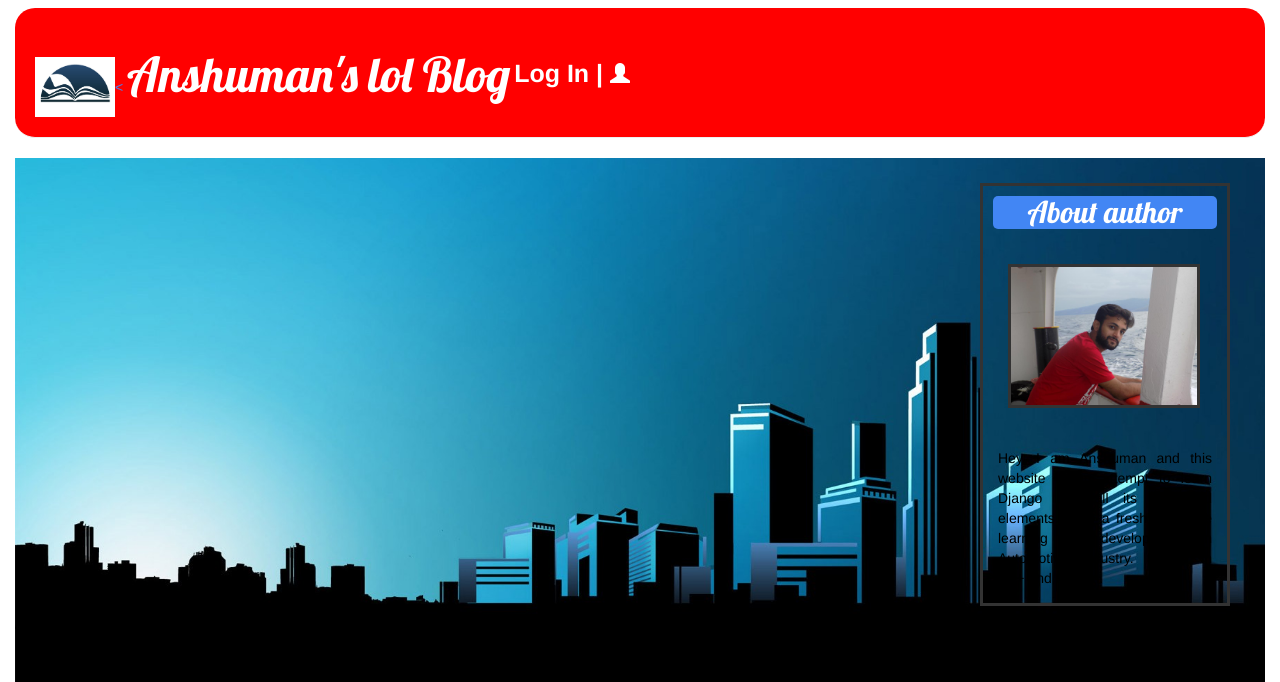
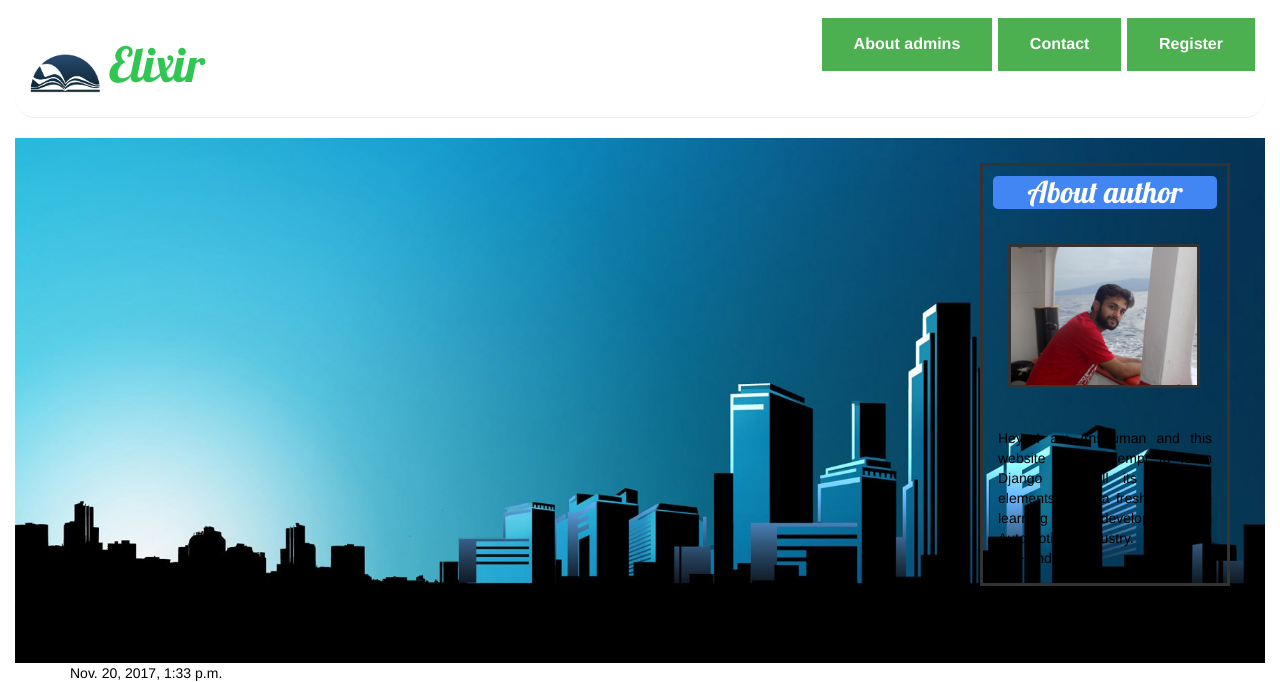
Before and after one commit to tiwansh/myDjango, a Django app: page /post/8/ in a window 1280 px wide. Shown: the top 682 px of the page. Run offline with Django 3.2, Linux system fonts and the light colour scheme; data comes from the database, SQL or seed files in the repository; some libraries are stand-ins or nearby versions.

Commit message:
Improved color scheme and added buttons

```diff
--- a/blog/static/css/blog.css
+++ b/blog/static/css/blog.css
@@ -14,10 +14,10 @@
 
 .page-header{
 	color: #4286f4;
-	background-color: red;
+	background-color: white;
     margin-top: 8px;
     margin-right: 10px;
-    padding: 20px 20px 20px 20px;
+    padding: 10px 10px 10px 10px;
     border-radius:20px;
     top: 0px;
     left:20px;
@@ -30,7 +30,7 @@
 }
 
 .page-header h1, .page-header h1 a, .page-header h1 a:visited, .page-header h1 a:active {
-    color: #ffffff;
+    color: #31c652;
     font-size: 36pt;
 }
 
@@ -147,3 +147,14 @@
 #background-image{
 	width: 100%;
 }
+
+.button-span a{
+    background-color: #4CAF50; /* Green */
+    border: none;
+    color: white;
+    padding: 15px 32px;
+    text-align: center;
+    text-decoration: none;
+    display: inline-block;
+    font-size: 16px;
+}
--- a/blog/templates/blog/base.html
+++ b/blog/templates/blog/base.html
@@ -2,7 +2,7 @@
 
 <html>
     <head>
-        <title>Anshuman's blog</title>
+        <title>Elixir</title>
         <link rel="stylesheet" href="//maxcdn.bootstrapcdn.com/bootstrap/3.2.0/css/bootstrap.min.css">
         <link rel="stylesheet" href="//maxcdn.bootstrapcdn.com/bootstrap/3.2.0/css/bootstrap-theme.min.css">
         <link href='//fonts.googleapis.com/css?family=Lobster&subset=latin,latin-ext' rel='stylesheet' type='text/css'>
@@ -10,9 +10,15 @@
     </head>
    <body>
 	    <div class="page-header">
-	    	<span class = "head"><img src="{% static "img/logo.png" %}" height = "60" width = "80" display = "inline"/> </span><
-	    	<span class = "head"><h1><a href="/">Anshuman's lol Blog</a></h1></span>
-	        <span class = "head">
+	    	<span class = "head"><img src="{% static "img/logo.png" %}" height = "60" width = "80" display = "inline"/> </span>
+	    	<span class = "head"><h1><a href="/">Elixir</a></h1></span>
+
+	        <span class = "head" style = "float:right">
+	        	<span class="button-span">
+	        		<a href="#" class="myButton">About admins</a>
+	        		<a href="#" class="myButton">Contact</a>
+	        		<a href="#" class="myButton">Register</a>
+	        	</span>
 	        	<p>
 	        	{% if user.is_authenticated %}
 	    			<a href="{% url 'post_new' %}" class="top-menu" style = "font-size:25px;">Add post | <span class="glyphicon glyphicon-plus"></span></a>
```
Also changed, not shown: blog/templates/blog/about_admins.html (+9 -0 lines), 1 other file.
